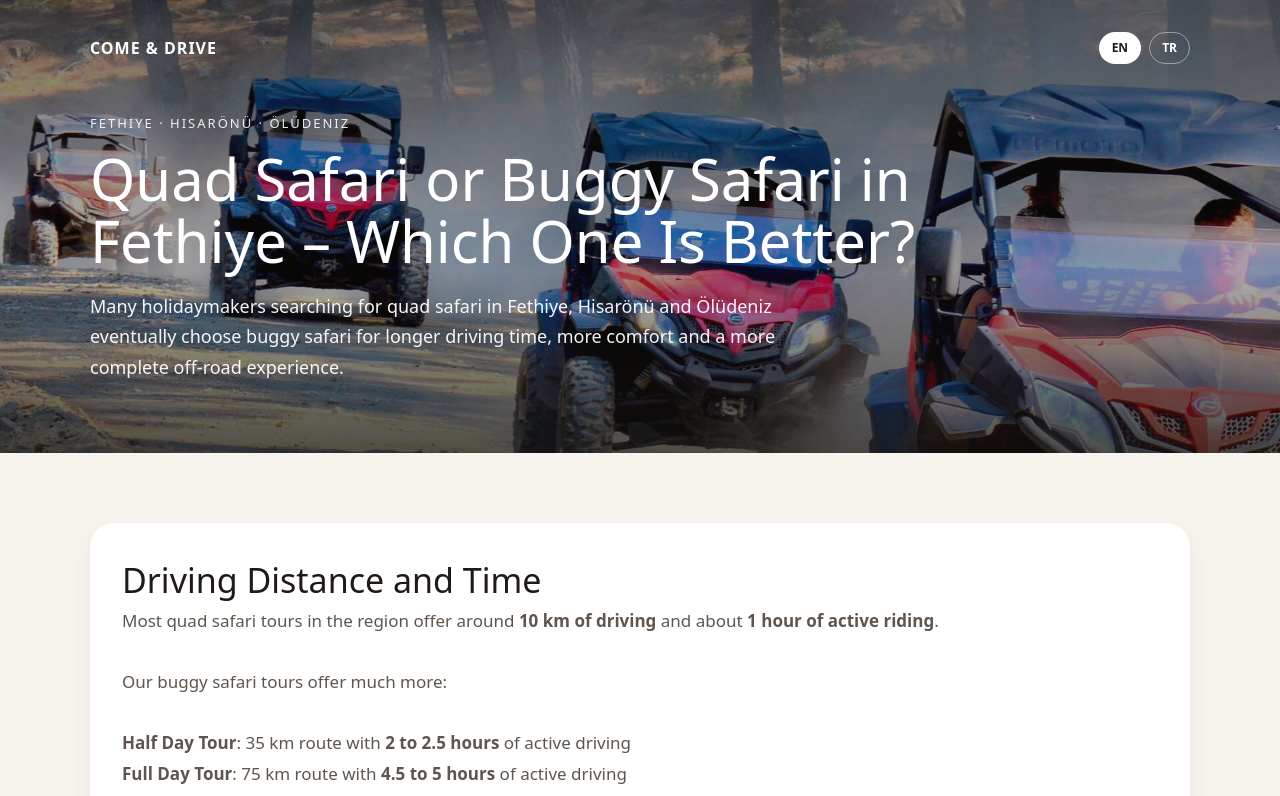
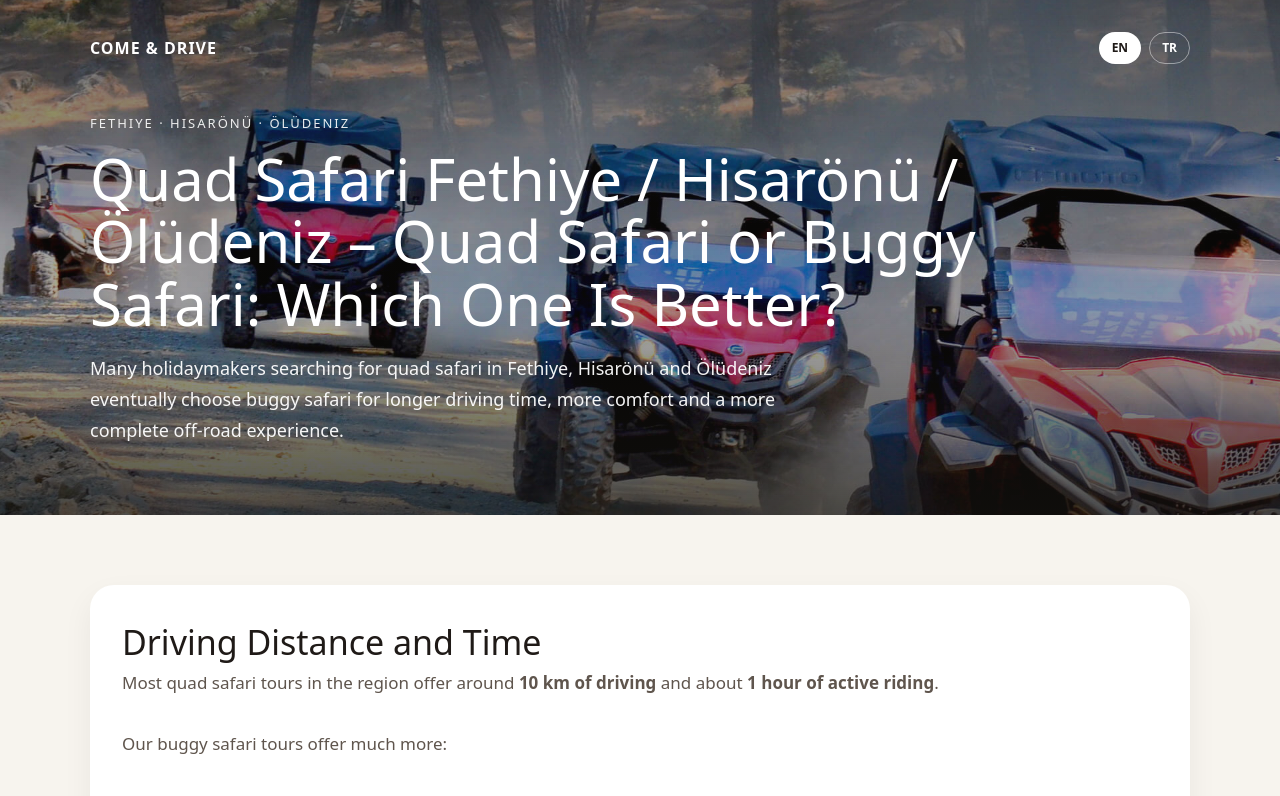
Before and after one commit to comendrive-a11y/comendrive-a11y, a Next.js app: page /quad-bike-fethiye in a window 1280 px wide. Shown: the top 796 px of the page. Built offline with nearby package versions, Linux system fonts and the light colour scheme.

Commit message:
Update page.tsx

```diff
--- a/app/quad-bike-fethiye/page.tsx
+++ b/app/quad-bike-fethiye/page.tsx
@@ -97,8 +97,8 @@ export default function QuadBikeFethiyePage() {
             }}
           >
             {isEn
-              ? "Quad Safari or Buggy Safari in Fethiye – Which One Is Better?"
-              : "Fethiye’de ATV Turu mu Buggy Safari mi – Hangisi Daha İyi?"}
+             ? "Quad Safari Fethiye / Hisarönü / Ölüdeniz – Quad Safari or Buggy Safari: Which One Is Better?"
+: "Fethiye ATV Turu – Hisarönü & Ölüdeniz’de Quad Safari mi Buggy Safari mi Daha İyi?"}
           </h1>
 
           <p
```
